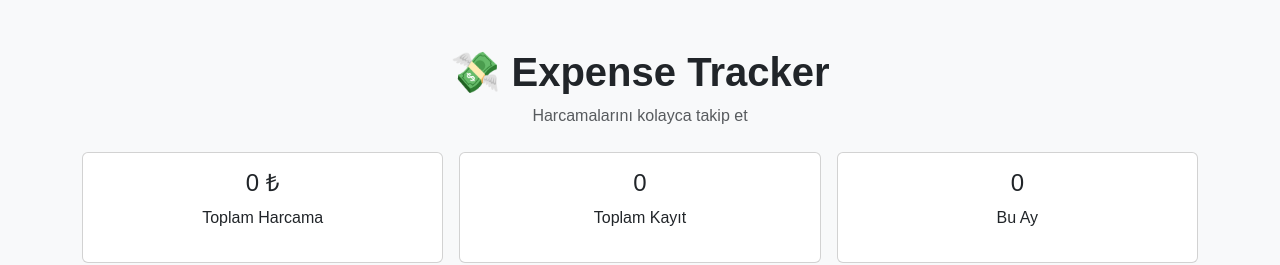
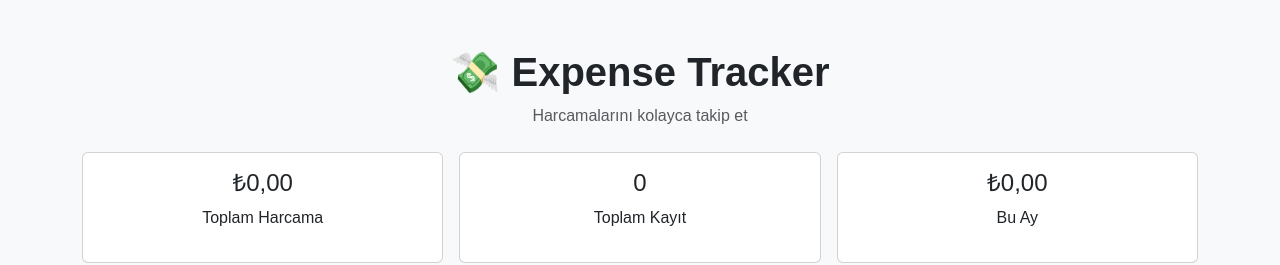
Before and after one commit to LilLannister/ExpenseTracker-JS, a React (Vite) app: page / in a window 1280 px wide. Shown: the top 265 px of the page. Built offline with nearby package versions, Linux system fonts and the light colour scheme.

Commit message:
Currency formatting

```diff
--- a/src/Components/ExpenseList.tsx
+++ b/src/Components/ExpenseList.tsx
@@ -1,3 +1,5 @@
+import { formatCurrency } from "../utils/formatCurrency";
+
 type Expense = {
     title: string;
     amount: string;
@@ -22,7 +24,7 @@ export default function ExpenseList({ expenses, onDelete, onEdit }: Props) {
                 expenses.map((expense, index) => (
                     <div className="card p-3 mb-2 shadow-sm" key={index}>
                         <h6 className="mb-1">{expense.title}</h6>
-                        <p className="mb-1">Tutar: {expense.amount} ₺</p>
+                        <p className="mb-1">Tutar: {formatCurrency(expense.amount)}</p>
                         <p className="mb-1">Kategori: {expense.category}</p>
                         <p className="mb-0 text-muted">Tarih: {expense.date}</p>
 
--- a/src/Components/SummaryCards.tsx
+++ b/src/Components/SummaryCards.tsx
@@ -1,3 +1,5 @@
+import { formatCurrency } from "../utils/formatCurrency";
+
 type expense = {
     title: string;
     amount: string;
@@ -15,27 +17,27 @@ export default function SummaryCards({expenses}: Props) {
         0
     );
 
-    const TotalCount = expenses.length;
+    const totalCount = expenses.length;
 
     const currentMonth = new Date().getMonth();
-    const thisMonth = expenses.filter(
-        (e) => new Date(e.date).getMonth() === currentMonth
-    ).length;
+    const thisMonthTotal = expenses
+        .filter((e) => new Date(e.date).getMonth() === currentMonth)
+        .reduce((sum, e) => sum + Number(e.amount), 0);
 
     return (
         <div className="d-flex gap-3 mb-4">
             <div className="card p-3 w-100 text-center">
-                <h4>{totalAmount} ₺</h4>
+                <h4>{formatCurrency(totalAmount)}</h4>
                 <p>Toplam Harcama</p>
             </div>
 
             <div className="card p-3 w-100 text-center">
-                <h4>{TotalCount}</h4>
+                <h4>{totalCount}</h4>
                 <p>Toplam Kayıt</p>
             </div>
 
             <div className="card p-3 w-100 text-center">
-                <h4>{thisMonth}</h4>
+                <h4>{formatCurrency(thisMonthTotal)}</h4>
                 <p>Bu Ay</p>
             </div>
         </div>
--- /dev/null
+++ b/src/utils/formatCurrency.ts
@@ -0,0 +1,6 @@
+export function formatCurrency(amount: string | number){
+    return new Intl.NumberFormat("tr-TR", {
+        style: "currency",
+        currency: "TRY",
+    }).format(Number(amount));
+}
```
